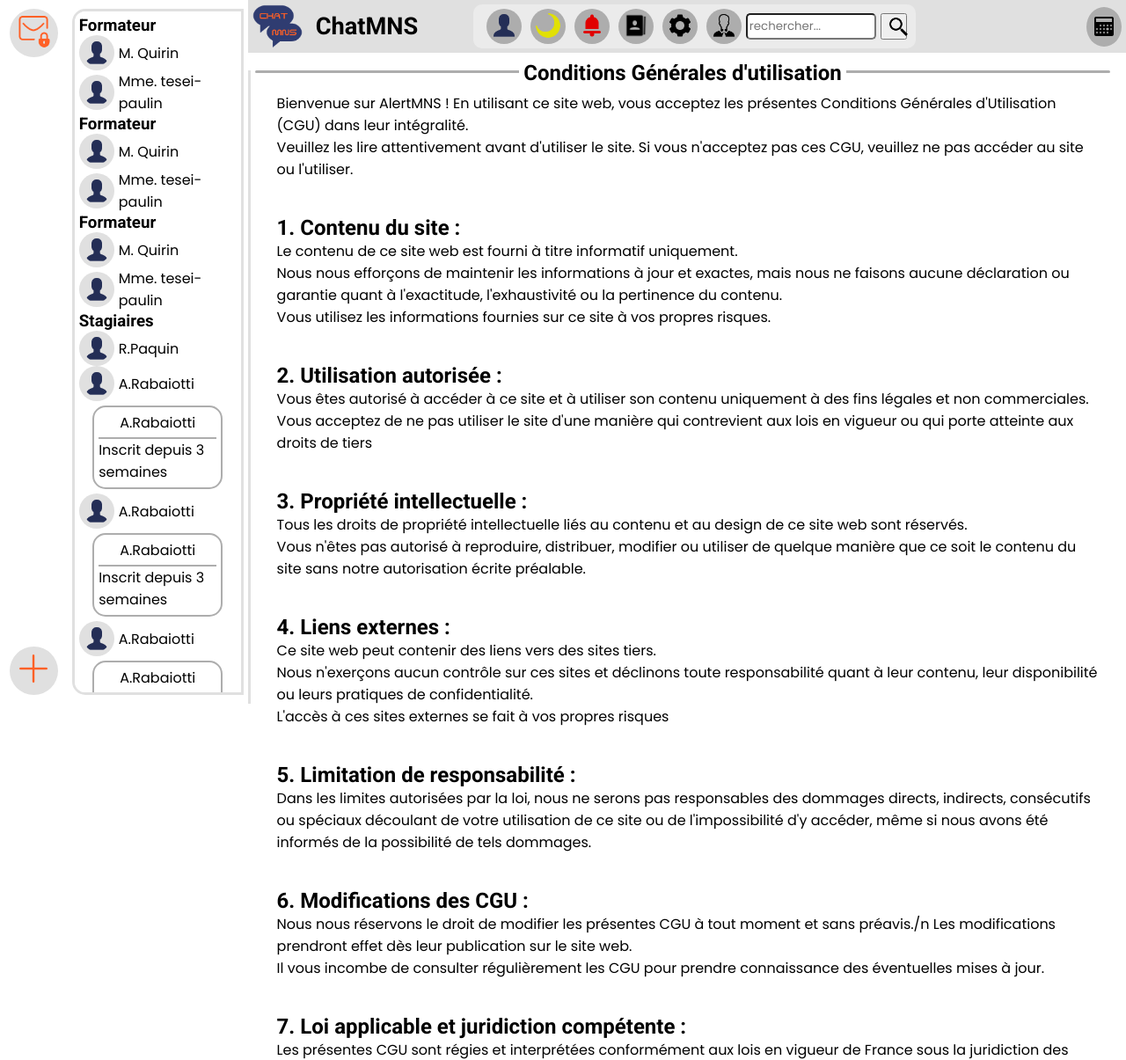
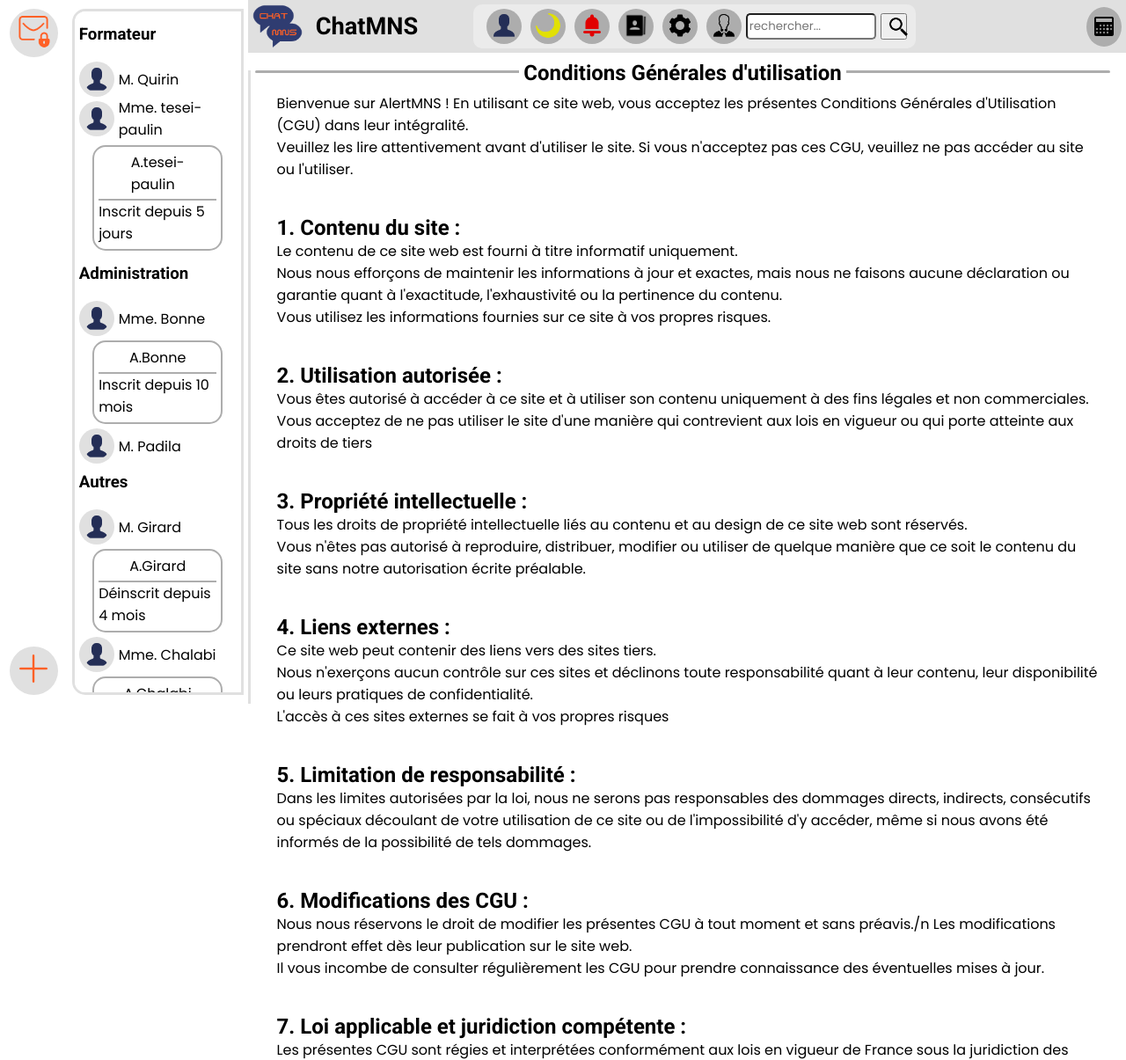
Before and after one commit to ammour-remy/chatMnsV2, a PHP site: page /pages/conditionGeneraleUtilisation.php in a window 1280 px wide. Shown: the top 1205 px of the page at 88% size. Run offline with PHP 8.4, Linux system fonts and the light colour scheme.

Commit message:
json styles modifié

```diff
--- a/assets/css/asides.css
+++ b/assets/css/asides.css
@@ -1,6 +1,9 @@
 /*                            asides                              */
 aside {
     background-color: rgba(255, 255, 255, 0);
+}
+aside h3 {
+    margin: 10px 0  20px !important;
 }
 .asides{
     transition-duration: 0.5;
--- a/include/asideSubMenu.php
+++ b/include/asideSubMenu.php
@@ -90,29 +90,85 @@
                 <img src="../assets/images/icones/silouhetteBleue.png" alt="icone profil">
                 <p>Mme. tesei-paulin</p>
             </li>
+            <li>
+                <section class="information">
+                    <article>
+                        <p>
+                            A.tesei-paulin
+                        </p>
+                    </article>
+                    <article>
+                        <p>
+                        Inscrit depuis 5 jours
+                        </p>
+                    </article>
+                </section>
+            </li>
         </ul>
     </article>
-        <h3>Formateur</h3>
+        <h3>Administration</h3>
         <ul>
             <li>
                 <img src="../assets/images/icones/silouhetteBleue.png" alt="icone profil">
-                <p>M. Quirin</p>
+                <p>Mme. Bonne</p>
+            </li>
+            <li>
+                <section class="information">
+                    <article>
+                        <p>
+                            A.Bonne
+                        </p>
+                    </article>
+                    <article>
+                        <p>
+                        Inscrit depuis 10 mois
+                        </p>
+                    </article>
+                </section>
             </li>
             <li>
                 <img src="../assets/images/icones/silouhetteBleue.png" alt="icone profil">
-                <p>Mme. tesei-paulin</p>
+                <p>M. Padila</p>
             </li>
         </ul>
     </article>
-        <h3>Formateur</h3>
+        <h3>Autres</h3>
         <ul>
             <li>
                 <img src="../assets/images/icones/silouhetteBleue.png" alt="icone profil">
-                <p>M. Quirin</p>
+                <p>M. Girard</p>
+            </li>
+            <li>
+                <section class="information">
+                    <article>
+                        <p>
+                            A.Girard
+                        </p>
+                    </article>
+                    <article>
+                        <p>
+                        Déinscrit depuis 4 mois
+                        </p>
+                    </article>
+                </section>
             </li>
             <li>
                 <img src="../assets/images/icones/silouhetteBleue.png" alt="icone profil">
-                <p>Mme. tesei-paulin</p>
+                <p>Mme. Chalabi</p>
+            </li>
+            <li>
+                <section class="information">
+                    <article>
+                        <p>
+                            A.Chalabi
+                        </p>
+                    </article>
+                    <article>
+                        <p>
+                        Déinscrit depuis 2 mois
+                        </p>
+                    </article>
+                </section>
             </li>
         </ul>
     </article>
@@ -124,19 +180,15 @@
                 <p>R.Paquin</p>
             </li>
             <li>
-                <img src="../assets/images/icones/silouhetteBleue.png" alt="icone profil">
-                <p>A.Rabaiotti</p>
-            </li>
-            <li>
                 <section class="information">
                     <article>
                         <p>
-                            A.Rabaiotti
+                            A.Paquin
                         </p>
                     </article>
                     <article>
                         <p>
-                            Inscrit depuis 3 semaines
+                            Inscrit depuis 4 mois
                         </p>
                     </article>
                 </section>
@@ -159,60 +211,7 @@
                     </article>
                 </section>
             </li>
-            <li>
-                <img src="../assets/images/icones/silouhetteBleue.png" alt="icone profil">
-                <p>A.Rabaiotti</p>
-            </li>
-            <li>
-                <section class="information">
-                    <article>
-                        <p>
-                            A.Rabaiotti
-                        </p>
-                    </article>
-                    <article>
-                        <p>
-                            Inscrit depuis 3 semaines
-                        </p>
-                    </article>
-                </section>
-            </li>
-            <li>
-                <img src="../assets/images/icones/silouhetteBleue.png" alt="icone profil">
-                <p>A.Rabaiotti</p>
-            </li>
-            <li>
-                <section class="information">
-                    <article>
-                        <p>
-                            A.Rabaiotti
-                        </p>
-                    </article>
-                    <article>
-                        <p>
-                            Inscrit depuis 3 semaines
-                        </p>
-                    </article>
-                </section>
-            </li>
-            <li>
-                <img src="../assets/images/icones/silouhetteBleue.png" alt="icone profil">
-                <p>A.Rabaiotti</p>
-            </li>
-            <li>
-                <section class="information">
-                    <article>
-                        <p>
-                            A.Rabaiotti
-                        </p>
-                    </article>
-                    <article>
-                        <p>
-                            Inscrit depuis 3 semaines
-                        </p>
-                    </article>
-                </section>
-            </li>
+
         </ul>
     </article>
 </section>
--- a/include/head.php
+++ b/include/head.php
@@ -67,6 +67,7 @@
                 break;
 
                 case 'inscription.php':
+                        session_start(); // Permet de démarrer une session ou restaurer un session exitante PHP pour l'utilisateur
             echo '<link rel="stylesheet" type="text/css" href="../assets/css/general.css">';
             echo '<link rel="stylesheet" type="text/css" href="../assets/css/inscription.css">';
             echo '<meta name="description" content="Inscription à Chat MNS"/>';
```
Lines whose indentation alone changed are shown as unchanged.
